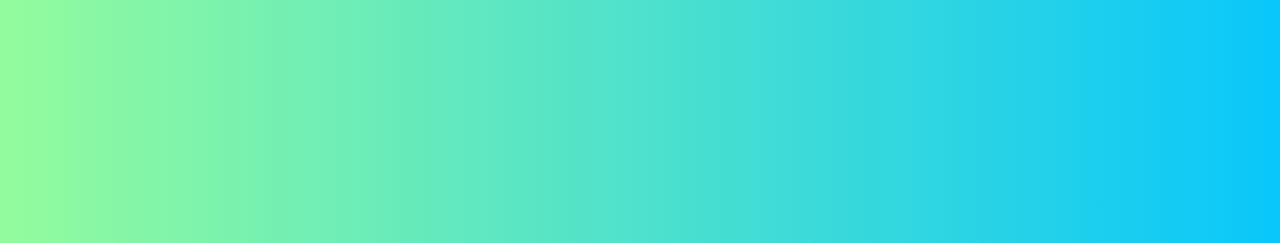
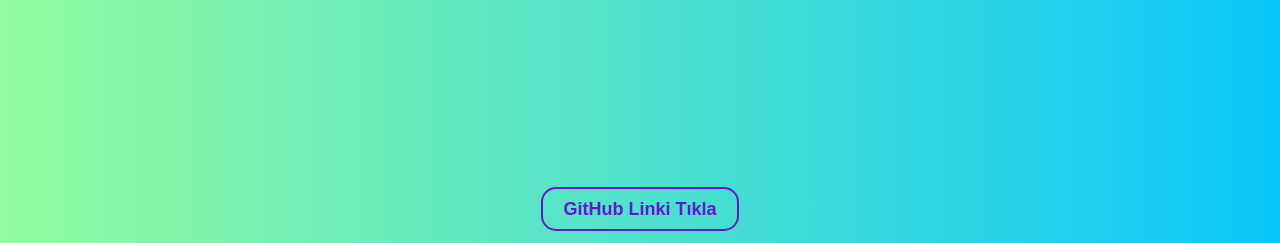
Before and after one commit to EK-RON/PHP-MySQL-Projesi, a PHP site: page / in a window 1280 px wide. Shown: the part 557-800 px from the top of the page. Run offline with PHP 8.4, Linux system fonts and the light colour scheme.

Commit message:
Update index.php

```diff
--- a/index.php
+++ b/index.php
@@ -35,7 +35,6 @@
     }
 
     a {
-
       text-decoration: none;
       color: #6617CB;
       font-weight: bold;
@@ -51,6 +50,27 @@
       background-color: #6617CB;
       border-color: #6617CB;
     }
+
+    .github-link {
+      position: absolute;
+      bottom: 20px;
+      text-align: center;
+      width: 100%;
+    }
+
+    .github-link a {
+      color: #6617CB;
+      font-weight: bold;
+      font-size: 18px;
+      text-decoration: none;
+    }
+
+    .github-link a:hover {
+      color: #FFFFFF;
+      background-color: #6617CB;
+      padding: 5px 10px;
+      border-radius: 5px;
+    }
   </style>
 </head>
 <body>
@@ -64,5 +84,9 @@
     <a href="register.php">Kayıt Ol</a>
     <a href="oturum_ac.php">Giriş Yap</a>
   </div>
+
+  <div class="github-link">
+    <a href="https://github.com/EK-RON/PHP-MySQL-Projesi">GitHub Linki Tıkla </a>
+  </div>
 </body>
 </html>
```
